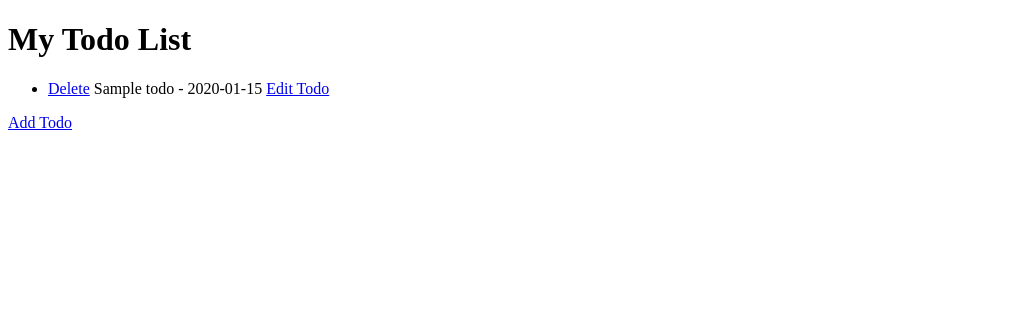
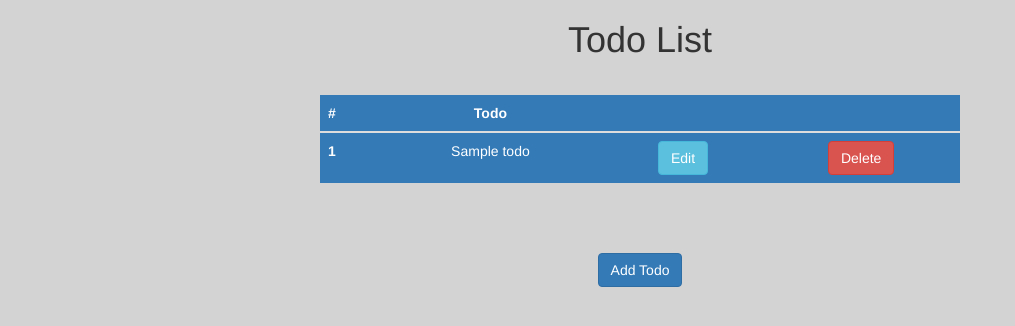
Before and after one commit to jmlongdev/Todo_list, a Flask app: page / in a window 1280 px wide. Shown: the top 326 px of the page, without its empty margins (0-1015 px from the left). Run offline with Flask 2, Linux system fonts and the light colour scheme; tables that the repository leaves empty hold one stand-in row (values such as "Sample post"); some libraries are stand-ins or nearby versions.

Commit message:
todo list nearly complete

```diff
--- a/main.py
+++ b/main.py
@@ -1,8 +1,10 @@
 from flask import Flask, render_template, request, redirect, url_for, session
 from flask_sqlalchemy import SQLAlchemy
-
+from flask_bootstrap import Bootstrap
 
 app = Flask(__name__)
+app.config['SECRET_KEY'] = '8BYkEfBA6O6donzWlSihBXox7C0sKR6b'
+Bootstrap(app)
 
 # Creates the database
 app.config['SQLALCHEMY_DATABASE_URI'] = 'sqlite:///todo-list.db'
@@ -13,8 +15,8 @@ db = SQLAlchemy(app)
 # this is the class that each creates object
 class Todo(db.Model):
     id = db.Column(db.Integer, primary_key=True)
-    title = db.Column(db.String(250), unique=True, nullable=False)
-    time = db.Column(db.String(250), unique=True)
+    title = db.Column(db.String(250), nullable=False)
+
 
 
 db.create_all()
@@ -27,15 +29,15 @@ def home():
 
 
 # Adds a task to the database
-@app.route('/add_todo', methods=['GET', 'POST'])
+@app.route('/', methods=['GET', 'POST'])
 def add():
     if request.method == 'POST':
-        new_todo = Todo(title=request.form['title'], time=request.form['time'])
+        new_todo = Todo(title=request.form['title'])
         db.session.add(new_todo)
         db.session.commit()
         return redirect(url_for('home'))
 
-    return render_template('add_todo.html')
+    return render_template('index.html')
 
 
 # Edits the tasks time to complete
@@ -44,12 +46,12 @@ def edit_todo():
     if request.method == 'POST':
         todo_id = request.form['id']
         todo_to_update = Todo.query.get(todo_id)
-        todo_to_update.time = request.form['time']
+        todo_to_update.title = request.form['title']
         db.session.commit()
         return redirect(url_for('home'))
     todo_id = request.args.get('id')
     todo_selected = Todo.query.get(todo_id)
-    return render_template('edit_todo.html', todo=todo_selected)
+    return render_template('edit.html', selected_todo=todo_selected)
 
 
 # Deletes the task
@@ -65,3 +67,8 @@ def delete_todo():
 
 if __name__ == "__main__":
     app.run(debug=True)
+
+
+# <!--{% block scripts %}-->
+# <!--<script src="static/scripts/scripts.js"></script>-->
+# <!--{% endblock %}-->
--- /dev/null
+++ b/static/css/styles.css
@@ -0,0 +1,45 @@
+body{
+background-color:lightgray;
+}
+
+.card{
+margin:auto;
+width: 30%;
+
+}
+
+.table{
+width: 50%;
+margin: auto;
+}
+
+h1{
+text-align: center;
+padding-bottom: 25px;
+}
+
+#wrapper{
+display: flex ;
+margin-bottom: 3%;
+align-items: center ;
+justify-content: center ;
+}
+
+.edit_wrapper{
+display: flex ;
+margin-bottom: 3% ;
+align-items: center ;
+justify-content: center ;
+}
+
+#add_button{
+    margin-top:5em;
+}
+
+.edit_body{
+text-align: center ;
+}
+
+.todo_box{
+text-align:center;
+}
--- /dev/null
+++ b/static/scripts/scripts.js
@@ -0,0 +1,3 @@
+//$('#myModal').on('shown.bs.modal', function () {
+//  $('#myInput').trigger('focus')
+//})
--- a/templates/add_todo.html
+++ b/templates/add_todo.html
@@ -9,8 +9,6 @@
     <form action="{{url_for('add')}}" method="POST">
         <label>Todo: </label>
         <input name='title' type="text">
-        <label>Time to complete: </label>
-        <input  name='time' type="text">
         <button type="submit">Add Todo</button>
     </form>
 </body>
--- a/templates/index.html
+++ b/templates/index.html
@@ -1,24 +1,87 @@
-<!doctype html>
-<html lang="en">
-<head>
-    <meta charset="UTF-8">
-    <title>ToDo List</title>
-</head>
-<body>
-    <h1>My Todo List</h1>
-     {% if todos == [] %}
+{% extends "bootstrap/base.html" %}
+{% block title %} Todo List {% endblock %}
+
+{% block styles %}
+{{ super() }}
+<link rel="stylesheet" href="static/css/styles.css">
+{% endblock %}
+
+{% block navbar %}
+<div class="navbar navbar-fixed-top">
+
+</div>
+{% endblock %}
+
+{% block content%}
+<div class="todo_box">
+    <h1>Todo List</h1>
+    {% if todos == [] %}
     <p>Todo List is empty</p>
     {% else %}
-    <ul>
-        {% for todo in todos %}
-        <li>
-            <a href="{{url_for('delete_todo', id=todo.id)}}">Delete</a>
-            {{ todo.title }} - {{todo.time}}
-            <a href="{{url_for('edit_todo', id=todo.id)}}">Edit Todo</a>
-        </li>
-        {% endfor %}
-    </ul>
+    <div class="">
+        <table class="table bg-primary ">
+            <thead>
+                <tr>
+                    <th scope="col">#</th>
+                    <th scope="col" style="text-align:center;">Todo</th>
+                    <th scope="col"></th>
+                    <th scope="col"></th>
+                </tr>
+            </thead>
+            {% for todo in todos %}
+            <tbody>
+                <tr>
+                    <th scope="row">{{loop.index}}</th>
+                    <td>{{todo.title}}</td>
+                    <td><a href="{{url_for('edit_todo', id=todo.id)}}" data-toggle="modal" class="btn btn-info" data-target="#edit_todo" role="button">Edit</a></td>
+                    <td><a href="{{url_for('delete_todo', id=todo.id)}}" class="btn btn-danger" role="button">Delete</a></td>
+                </tr>
+            </tbody>
+            {% endfor %}
+        </table>
+    </div>
     {% endif %}
-    <a href="{{url_for('add')}}">Add Todo</a>
-</body>
-</html>
+
+    <button type="button" class="btn btn-primary" id="add_button" data-toggle="modal" data-target="#add_todo">
+        Add Todo
+    </button>
+</div>
+
+<div class="modal fade" id="add_todo" tabindex="-1" role="dialog" aria-labelledby="exampleModalLabel" aria-hidden="true">
+    <div class="modal-dialog" role="document">
+        <div class="modal-content">
+            <div class="modal-header">
+                <h5 class="modal-title" id="exampleModalLabel">Add Todo</h5>
+                <button type="button" class="close" data-dismiss="modal" aria-label="Close">
+                    <span aria-hidden="true">&times;</span>
+                </button>
+            </div>
+            <div class="modal-body">
+                <form action="{{url_for('add')}}" method="POST">
+                    <label>Todo: </label>
+                    <input name='title'  type="text">
+                    <button type="submit" class="btn btn-primary">Add</button>
+                    <button type="button" class="btn btn-secondary" data-dismiss="modal">Close</button>
+                </form>
+            </div>
+            <div class="modal-footer"></div>
+        </div>
+    </div>
+</div>
+
+
+
+<div class="modal fade" id="edit_todo" tabindex="-1" role="dialog" aria-labelledby="editModal" aria-hidden="true">
+    <div class="modal-dialog" role="document">
+        <div class="modal-content">
+            <div class="modal-header"></div>
+            <div class="modal-body"></div>
+            <div class="modal-footer"></div>
+        </div>
+    </div>
+</div>
+
+
+
+
+{% endblock %}
```
Also changed, not shown: templates/edit.html (+27 -14 lines), todo-list.db.
